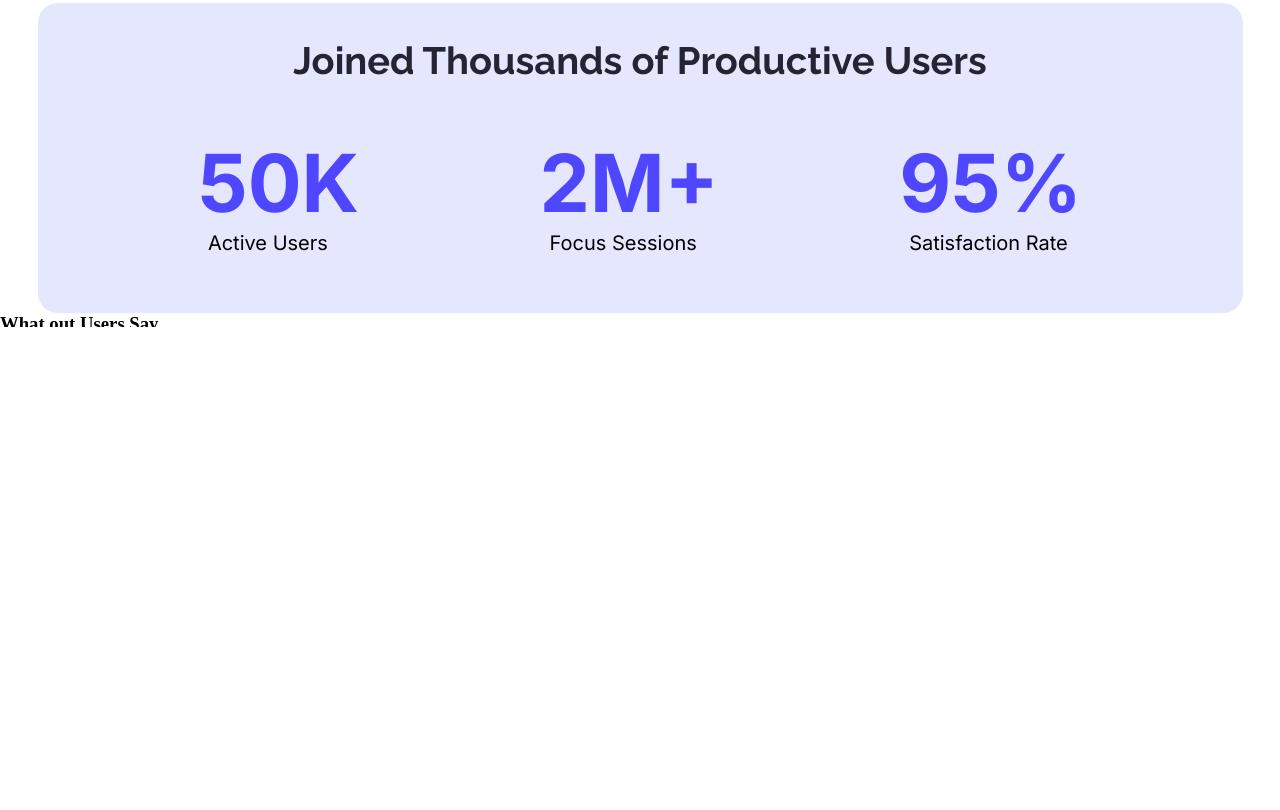
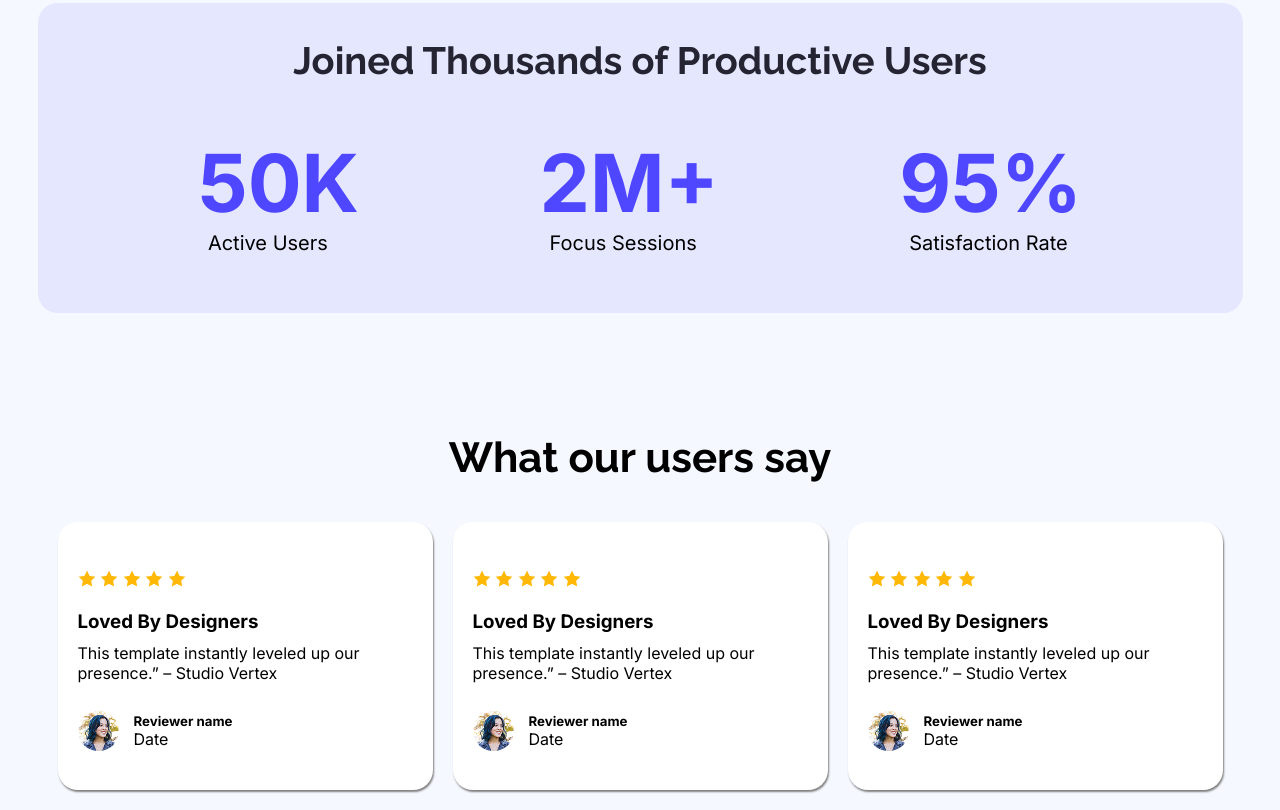
Before and after one commit to Rakibul-khan/My-first-Assignment, a plain HTML site: page index.html in a window 1280 px wide. Shown: the part 1198-2008 px from the top of the page. Before the commit the page ends 1628 px from the top, so only its background shows below. Drawn offline with Linux system fonts and the light colour scheme.

Commit message:
review section succesfully completed

```diff
--- a/index.html
+++ b/index.html
@@ -51,7 +51,7 @@
      </section>
 
      <section class="User-review-section">
-        <h3>What out Users Say</h3>
+        <h3 class="user-review-title">What our users say</h3>
         <div class="users-container">
             <div class="first-user">
                 <img src="Assets/icon-star.png" alt="StarIcon">
@@ -61,16 +61,57 @@
                 <img src="Assets/icon-star.png" alt="StarIcon">
                 <h3>Loved By Designers</h3>
                 <p>This template instantly leveled up our presence.” – Studio Vertex</p>
+                <div class="footer-review">
+                 <img src="Assets/avatar.png" alt="a women">
+                 <div class="reviewername">
                 <h5>Reviewer name</h5>
                 <span>Date</span>
+                </div>
+                </div>
+
             </div>
              <div class="second-user">
+
+                <img src="Assets/icon-star.png" alt="StarIcon">
+                <img src="Assets/icon-star.png" alt="StarIcon">
+                <img src="Assets/icon-star.png" alt="StarIcon">
+                <img src="Assets/icon-star.png" alt="StarIcon">
+                <img src="Assets/icon-star.png" alt="StarIcon">
+                <h3>Loved By Designers</h3>
+                <p>This template instantly leveled up our presence.” – Studio Vertex</p>
+                 <div class="footer-review">
+                 <img src="Assets/avatar.png" alt="a women">
+                 <div class="reviewername">
+                <h5>Reviewer name</h5>
+                <span>Date</span>
+                </div>
+                </div>
+
 
             </div>
              <div class="third-user">
 
+                <img src="Assets/icon-star.png" alt="StarIcon">
+                <img src="Assets/icon-star.png" alt="StarIcon">
+                <img src="Assets/icon-star.png" alt="StarIcon">
+                <img src="Assets/icon-star.png" alt="StarIcon">
+                <img src="Assets/icon-star.png" alt="StarIcon">
+                <h3>Loved By Designers</h3>
+                <p>This template instantly leveled up our presence.” – Studio Vertex</p>
+                 <div class="footer-review">
+                 <img src="Assets/avatar.png" alt="a women">
+                 <div class="reviewername">
+                <h5>Reviewer name</h5>
+                <span>Date</span>
+                </div>
+                </div>
+
+
             </div>
         </div>
      </section>
+     <section class="focus-section">
+
+     </section>
 </body>
 </html>
--- a/style.css
+++ b/style.css
@@ -1,8 +1,13 @@
 @import url('https://fonts.googleapis.com/css2?family=Inter:ital,opsz,wght@0,14..32,100..900;1,14..32,100..900&display=swap');
 @import url('https://fonts.googleapis.com/css2?family=Raleway:ital,wght@0,100..900;1,100..900&display=swap');
-*{
+*{  box-sizing: border-box;
     margin: 0px;
     padding: 0px;
+    /* background-color: #f5f8ff; */
+
+}
+body{
+    background-color: #f5f8ff;
 }
 .banner-section{
     width: 100%;
@@ -89,6 +94,7 @@ nav button{
     height: 310px;
     width: 1205px;
     background-color: #e5e7ff;
+
 }
 .Productive-users-section h3{
     font-weight: bold;
@@ -117,3 +123,71 @@ nav button{
     text-align: center;
     font-family: "Inter", sans-serif;
 }
+.users-container {
+    font-family: "Inter", sans-serif;
+    display: flex;
+    justify-content: space-around;
+    width: 1205px;
+    margin: auto;
+    padding: 20px;
+    gap: 20px;
+    border-radius: 15px;
+    }
+
+.users-container h3{
+    margin-bottom: 10px;
+
+}
+.user-review-title{
+    margin: 120px 0px 20px 0px;
+    text-align: center;
+    font-size: 42px;
+    font-weight: bold;
+   font-family:"Raleway", sans-serif;
+}
+.first-user{
+    box-shadow: 1px 2px 2px gray;
+    background-color: white;
+    padding: 20px;
+    border-radius: 20px;
+}
+.first-user img{
+    margin-bottom: 19px;
+}
+.second-user img{
+    margin-bottom: 19px;
+}
+.third-user img{
+    margin-bottom: 19px;
+}
+.second-user{
+    box-shadow: 1px 2px 2px gray;
+     background-color: white;
+    padding: 20px;
+    border-radius: 20px;
+}
+.third-user{
+     background-color: white;
+    padding: 20px;
+    border-radius: 20px;
+    box-shadow: 1px 2px 2px gray;
+}
+
+.users-container img{
+    margin-top: 28px;
+}
+.users-container h5{
+    margin-top: 30px;
+}
+
+.footer-review{
+    display: flex;
+
+}
+.footer-review img{
+    border-radius: 50%;
+    margin-right: 15px;
+}
+.focus-section{
+
+}
```
